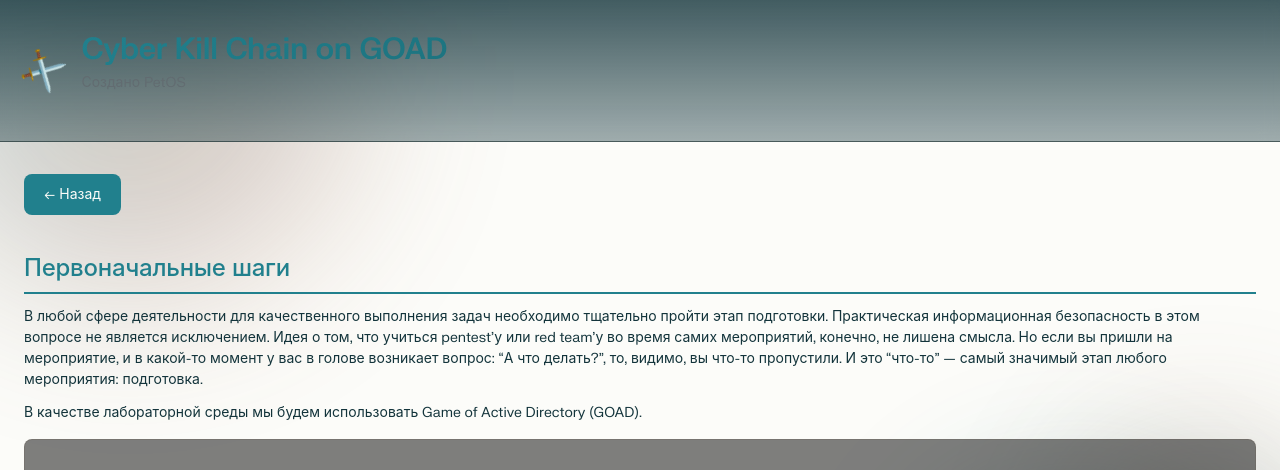
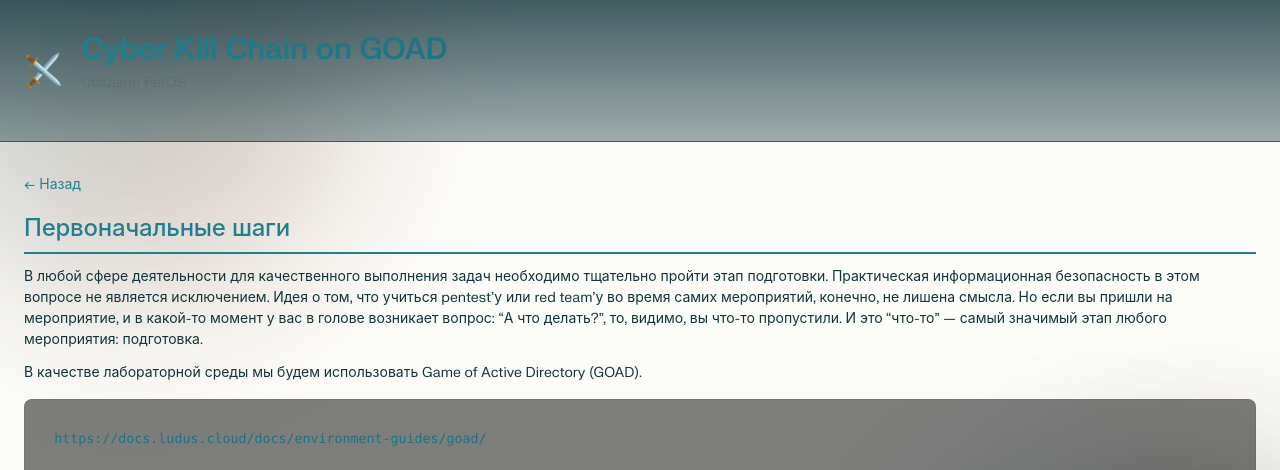
Before and after one commit to 21Banana21/goad-killchain, a Jekyll site: the page built from writeups/00-podgotovka.md, in a window 1280 px wide. Shown: the top 470 px of the page. Built offline with Jekyll 4.4.1, drawn with Linux system fonts in a browser that asks for light colours; nearby versions of some CDN libraries.

Commit message:
Update default.html

```diff
--- a/_layouts/default.html
+++ b/_layouts/default.html
@@ -27,9 +27,8 @@
     </header>
 
     <main class="container">
-        <!-- Кнопка "Назад" только НЕ на главной странице -->
         {% if page.url != "/" %}
-        <a href="{{ '/' | relative_url }}" class="back-button" style="display: inline-block; padding: 10px 20px; background: var(--color-primary); color: var(--color-btn-primary-text); text-decoration: none; border-radius: var(--radius-base); margin-bottom: 20px; transition: all var(--duration-normal) var(--ease-standard);">← Назад</a>
+        <a href="{{ '/' | relative_url }}" class="back-button">← Назад</a>
         {% endif %}
 
         <article class="markdown-body">
```
